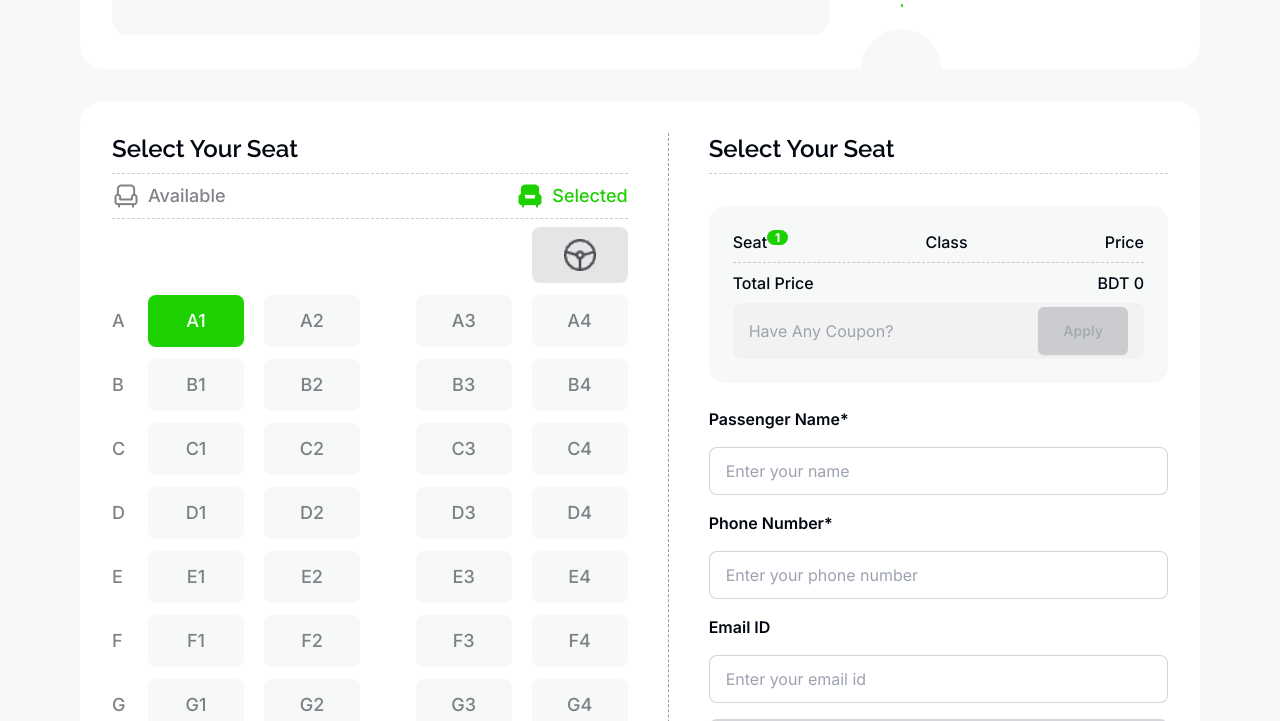
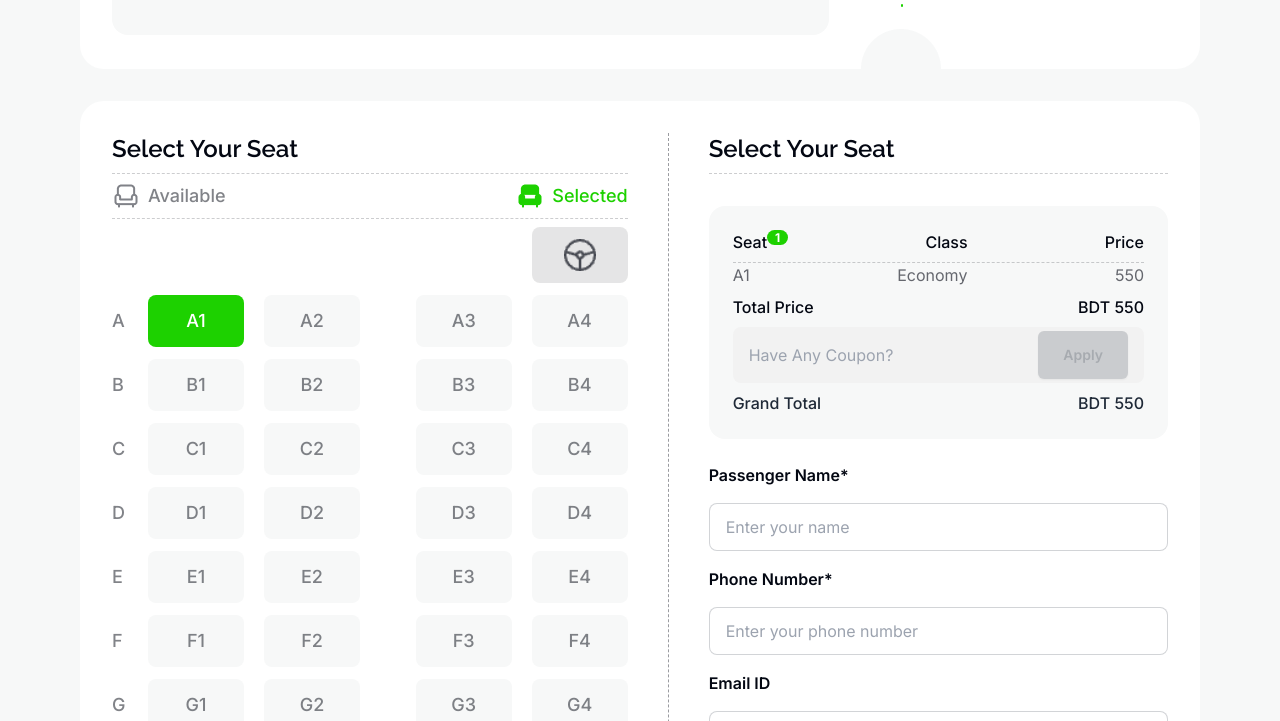
Before and after one commit to imashraf21/bus-fare, a plain HTML site: page index.html in a window 1280 px wide. Both pictures are taken after a click on the button "A1". Shown: the part 1944-2665 px from the top of the page. Drawn offline with nearby package versions, Linux system fonts and the light colour scheme.

Commit message:
ticket cost

```diff
--- a/index.html
+++ b/index.html
@@ -447,7 +447,7 @@
                                         <p>Price</p>
                                     </div>
                                     <!-- Handled by JS -->
-                                    <div id="booingList" class="">
+                                    <div id="bookingList" class="font-normal text-cs-black-60">
 
                                     </div>
                                     <!-- Total Cost -->
@@ -464,15 +464,15 @@
                                     <div class="pt-2">
                                         <label id="coupon" class="input border-none flex justify-between h-14">
                                             <input class="bg-white" type="text" placeholder="Have Any Coupon?"
-                                                disabled />
+                                                id="couponCode" disabled />
                                             <button
-                                                class="btn bg-cs-primary text-white font-semibold rounded-md px-6 my-auto" disabled>Apply</button>
+                                                class="btn bg-cs-primary text-white font-semibold rounded-md px-6 my-auto" id="couponEnable" disabled>Apply</button>
                                         </label>
                                     </div>
                                     <!-- Grand Total -->
-                                    <div class="justify-between font-medium hidden">
+                                    <div class="justify-between font-medium flex pt-2">
                                         <p>Grand Total</p>
-                                        <p>BDT <span>0</span></p>
+                                        <p>BDT <span id="grandCost">0</span></p>
                                     </div>
                                 </div>
 
--- a/index.js
+++ b/index.js
@@ -1,6 +1,36 @@
 let seatList = [];
 
 let totalSeats = document.getElementById("seatsLeft").innerHTML;
+
+function updateBookingInfo(parent, value) {
+    let parentNode = document.getElementById(parent);
+
+    let childNode = document.createElement('div');
+    childNode.classList.add('flex');
+    childNode.classList.add('justify-between');
+
+
+    let p = document.createElement('p');
+    p.innerText = value;
+    childNode.appendChild(p);
+
+    let p1 = document.createElement('p');
+    p1.innerText = "Economy";
+    childNode.appendChild(p1);
+
+    let p2 = document.createElement('p');
+    p2.innerText = "550";
+    childNode.appendChild(p2);
+
+    parentNode.appendChild(childNode);
+}
+
+function enableCoupon() {
+    if (seatList.length == 4) {
+        document.getElementById("couponEnable").disabled = false;
+        document.getElementById("couponCode").disabled = false;
+    }
+}
 
 function handleClick(button) {
     if (seatList.length < 4) {
@@ -19,6 +49,18 @@ function handleClick(button) {
 
         // Seats Left
         document.getElementById("seatsLeft").innerHTML = totalSeats - seatList.length;
+
+        // Booking Info
+        updateBookingInfo("bookingList", innerText);
+
+        // Total Cost
+        document.getElementById("totalCost").innerHTML = seatList.length * 550;
+
+        // Grand Total
+        document.getElementById("grandCost").innerHTML = document.getElementById("totalCost").innerHTML;
+
+        // check coupon
+        enableCoupon();
     }
     else {
         alert("You can only buy up to four tickets per purchase.")
```
